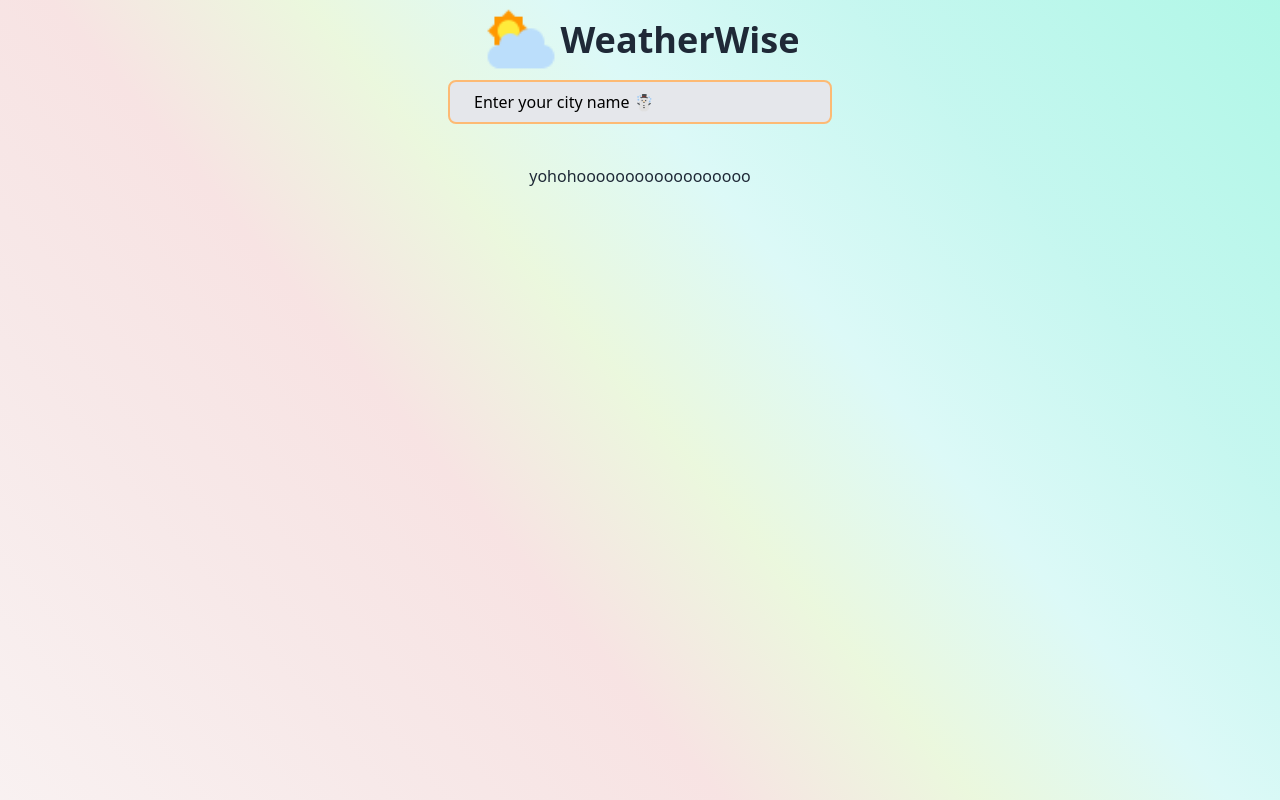
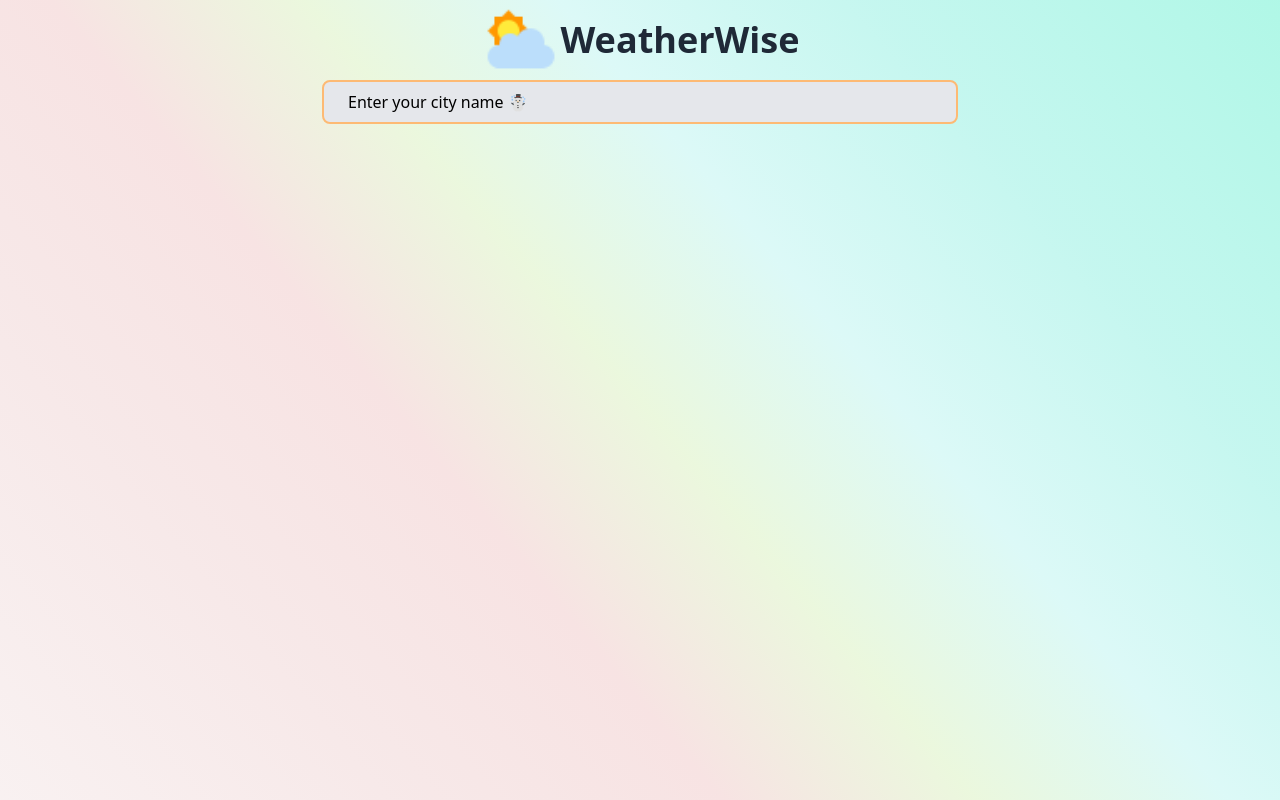
Before and after one commit to m-im-ha/WeatherWise, a React (Vite) app: page / in a window 1280 px wide. Built offline with nearby package versions, Linux system fonts and the light colour scheme.

Commit message:
edit search input and dropdown suggestions

```diff
--- a/src/App.jsx
+++ b/src/App.jsx
@@ -6,10 +6,11 @@ import Loader from "./components/Loader";
 
 function App() {
   const [inputVal, setInputVal] = useState("");
-  const [location, setLocation] = useState({lat : null, lng : null});
+  const [location, setLocation] = useState({ lat: null, lng: null });
   const [suggestions, setSuggestions] = useState([]);
-  const [isLoading,setIsLoading] = useState(false);
-
+  const [isLoading, setIsLoading] = useState(false);
+  const [weatherData, setWeatherData] = useState({});
+  // console.log(weatherData)
 
   // Fetch weather data when the user selects a city
   useEffect(() => {
@@ -21,9 +22,10 @@ function App() {
         const weatherResponse = await axios.get(
           `https://api.open-meteo.com/v1/forecast?latitude=${location.lat}&longitude=${location.lng}&current_weather=true&timezone=auto`
         );
+        setWeatherData(weatherResponse.data);
 
-        const temperature = weatherResponse.data.current_weather.temperature;
-        console.log(temperature+"°C");
+        // const temperature = weatherResponse.data.current_weather.temperature;
+        // console.log(temperature+"°C");
         setIsLoading(false);
       } catch (error) {
         console.error(error);
@@ -32,8 +34,8 @@ function App() {
     fetchWeather();
   }, [location]);
 
-   // Fetch city suggestions as the user types
-   useEffect(() => {
+  // Fetch city suggestions as the user types
+  useEffect(() => {
     async function fetchSuggestions() {
       if (!inputVal) {
         setSuggestions([]);
@@ -60,7 +62,7 @@ function App() {
         suggestions={suggestions}
         setSuggestions={setSuggestions}
       />
-      {isLoading ? <Loader/> : <WeatherCard/>}
+      {isLoading ? <Loader /> : <WeatherCard weatherData={weatherData} />}
     </div>
   );
 }
--- a/src/components/Header.jsx
+++ b/src/components/Header.jsx
@@ -26,14 +26,14 @@ function Header({ inputVal, setInputVal,setLocation,suggestions,setSuggestions }
           <h1 className="text-4xl font-bold">WeatherWise</h1>
         </div>
         <div className="flex flex-col w-full justify-center items-center pb-10">
-          <div className="flex justify-center">
-            <div className="flex items-center justify-between px-1">
-              <div className="w-full">
+          <div className="flex justify-center w-full">
+            <div className="flex items-center justify-between px-1 w-full">
+              <div className="w-full flex justify-center items-center">
                 <input
                   value={inputVal}
                   onChange={(e) => handleInputChange(e)}
                   type="text"
-                  className="rounded-lg bg-gray-200 px-6 py-2 placeholder:text-black/100 w-96 border-2 border-orange-300"
+                  className="rounded-lg bg-gray-200 px-6 py-2 placeholder:text-black/100 w-1/2 border-2 border-orange-300"
                   placeholder="Enter your city name ☃️"
                 />
               </div>
@@ -41,7 +41,7 @@ function Header({ inputVal, setInputVal,setLocation,suggestions,setSuggestions }
           </div>
           {/* City suggestions dropdown while typing city name */}
           {suggestions.length > 0 && (
-            <ul className="bg-white border border-gray-300 rounded-lg w-96 max-h-48 overflow-y-auto z-10 shadow-lg">
+            <ul className="bg-white border border-gray-300 rounded-lg w-1/2 max-h-48 overflow-y-auto z-10 shadow-lg">
               {suggestions.map((suggestion, index) => (
                 <li
                   key={index}
--- a/src/components/WeatherCard.jsx
+++ b/src/components/WeatherCard.jsx
@@ -1,9 +1,9 @@
-function WeatherCard() {
-    return (
-        <div className="flex justify-center items-center">
-            yohohoooooooooooooooooo
-        </div>
-    )
+function WeatherCard({ weatherData }) {
+  return (
+    <div className="flex justify-center items-center">
+      {weatherData?.current_weather && <h1>{weatherData.current_weather.temperature}</h1>}
+    </div>
+  );
 }
 
-export default WeatherCard
+export default WeatherCard;
--- a/src/output.css
+++ b/src/output.css
@@ -1083,6 +1083,46 @@ html {
   width: 100%;
 }
 
+.w-9 {
+  width: 2.25rem;
+}
+
+.w-1\/3 {
+  width: 33.333333%;
+}
+
+.w-1 {
+  width: 0.25rem;
+}
+
+.w-1\/2 {
+  width: 50%;
+}
+
+.max-w-2xl {
+  max-width: 42rem;
+}
+
+.max-w-4 {
+  max-width: 1rem;
+}
+
+.max-w-5xl {
+  max-width: 64rem;
+}
+
+.max-w-xl {
+  max-width: 36rem;
+}
+
+.max-w-lg {
+  max-width: 32rem;
+}
+
+.max-w-full {
+  max-width: 100%;
+}
+
 .cursor-pointer {
   cursor: pointer;
 }
@@ -1146,6 +1186,11 @@ html {
 .bg-white {
   --tw-bg-opacity: 1;
   background-color: rgb(255 255 255 / var(--tw-bg-opacity));
+}
+
+.bg-green-700 {
+  --tw-bg-opacity: 1;
+  background-color: rgb(21 128 61 / var(--tw-bg-opacity));
 }
 
 .p-4 {
```
